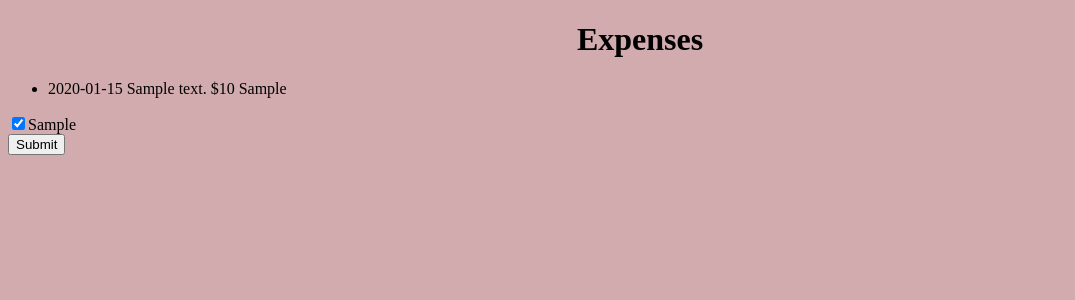
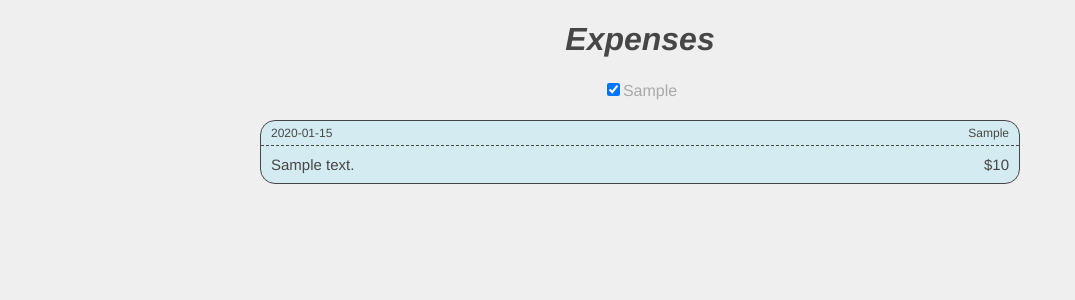
Before and after one commit to alenajk/expense-tracker, a Flask app: page / in a window 1280 px wide. Shown: the top 300 px of the page, without its empty margins (0-1075 px from the left). Run offline with Flask 2, Linux system fonts and the light colour scheme; tables that the repository leaves empty hold one stand-in row (values such as "Sample post"); some libraries are stand-ins or nearby versions.

Commit message:
Moved js to separate file and added additional styling

```diff
--- /dev/null
+++ b/static/js/homepage.js
@@ -0,0 +1,10 @@
+$('.checkbox').click(function(){
+    var cat = $(this).attr('value');
+    if ($(this).attr('checked')){
+        $('.'+cat).hide()
+        $(this).attr('checked',false)
+    } else {
+        $(this).attr('checked',true)
+        $('.'+cat).show()
+    };
+});
--- a/static/styles.css
+++ b/static/styles.css
@@ -1,7 +1,46 @@
 body {
-    background-color: #D1ABAE;
+    background-color: #EFEFEF;
+    font-family: 'Helvetica', 'Arial', sans-serif;
+    color: #A9A9A9;
 }
 
 h1 {
+    color: black;
+    opacity: .7;
+    text-align: center;
+    font-style: italic;
+}
+
+.expenses {
+    width: 100%;
+    max-width: 800px;
+    margin: 0 auto;
+}
+
+.expense {
+    background-color: #CAEBF2;
+    font-size: 12px;
+    opacity: .7;
+    color: black;
+    margin: 20px;
+    border: 1px solid black;
+    border-radius: 15px;
+}
+
+.expense .upper-bar {
+    border-bottom: 1px dashed black;
+    padding: 5px 10px;
+}
+
+.expense .lower-bar {
+    font-size: 1.25em;
+    padding: 10px 10px;
+}
+
+.category, .amount {
+    float: right;
+}
+
+.categories {
     text-align: center;
 }
--- a/templates/homepage.html
+++ b/templates/homepage.html
@@ -1,42 +1,38 @@
 <!DOCTYPE html>
 <html>
 <head>
-	<title>Expense Tracker</title>
+    <title>Expense Tracker</title>
     <link rel="stylesheet" href="/static/styles.css">
-    <script src="http://code.jquery.com/jquery-1.11.2.min.js"></script>
 </head>
 <body>
 <h1 id='h1'>Expenses</h1>
 {% if msgs %}
-	<div>
-        <ul>
-    	    {% for msg in msgs %}
-    	        <li id={{msg.category}}>{{msg.date}} {{msg.description}} {{ msg.amount }} {{msg.category}}</li>
-    	    {% endfor %}
-    	</ul>
-    </div>
     {% if categories %}
-        <div>
+        <section class="categories">
             <form method='POST' autocomplete="off">
                 {% for category in categories %}
                     <input class="checkbox" id="checkbox-{{category}}" type="checkbox" checked="True" name="category" value={{category}}>{{category}}<br>
                 {% endfor %}
-                <input class="btn" type="submit" value="Submit">
             </form>
-        </div>
+        </section>
     {% endif %}
+    <section class="expenses">
+        {% for msg in msgs %}
+            <article class="expense {{msg.category}}">
+                <div class="upper-bar">
+                    {{msg.date}}
+                    <span class="category">{{msg.category}}</span>
+                </div>
+                <div class="lower-bar">
+                    {{msg.description}}
+                    <span class="amount">{{ msg.amount }}</span>
+                </div>
+            </article>
+        {% endfor %}
+    </section>
+
 {% endif %}
-<script>
-    $('.checkbox').click(function(){
-        var cat = $(this).attr('value');
-        if ($(this).attr('checked')){
-            $('#'+cat).hide()
-            $(this).attr('checked',false)
-        } else {
-            $(this).attr('checked',true)
-            $('#'+cat).show()
-        };
-    });
-</script>
+<script src="https://code.jquery.com/jquery-1.11.2.min.js"></script>
+<script src="/static/js/homepage.js"></script>
 </body>
 </html>
```
